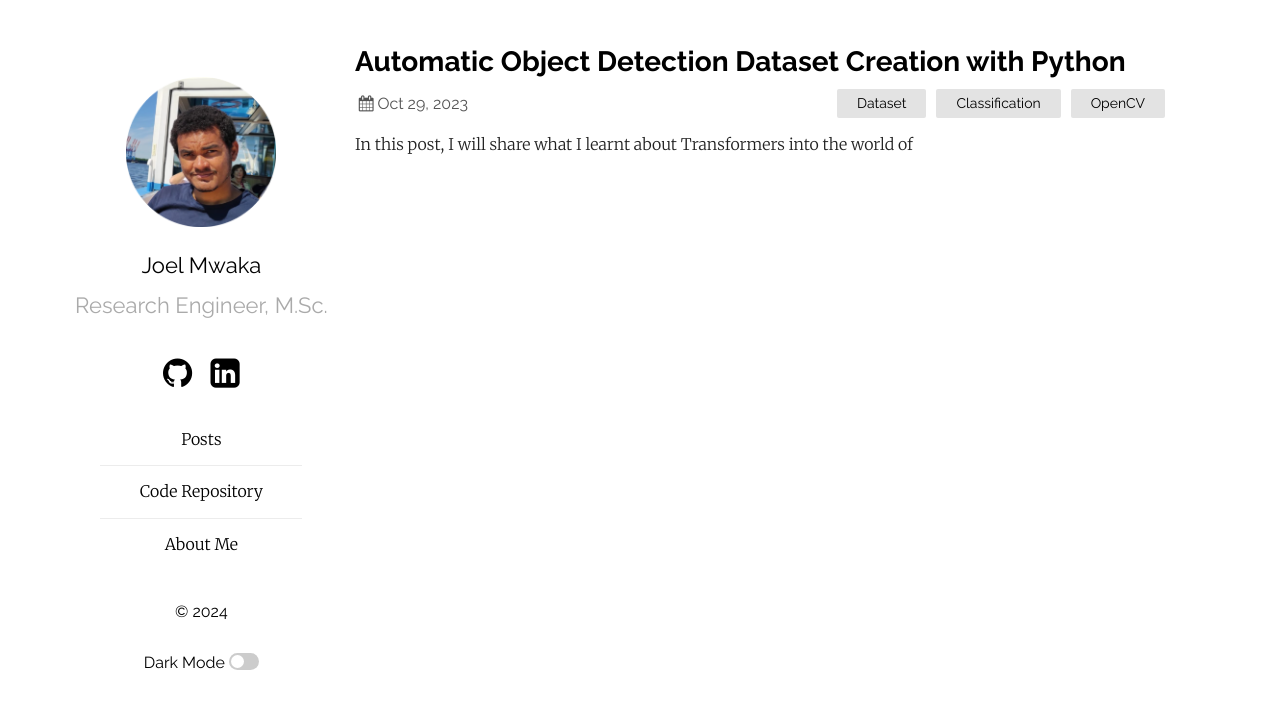
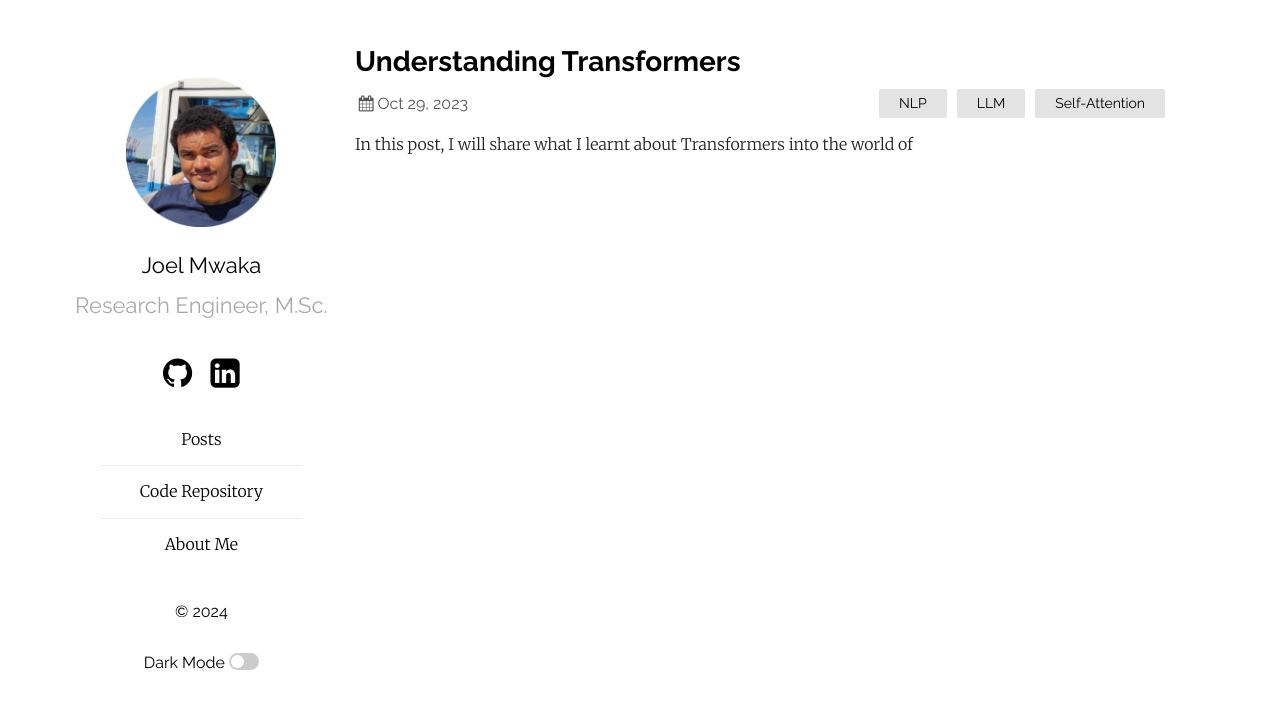
Before and after one commit to joelmwaka/joelmwaka.github.io, a Jekyll site: the page built from _posts/2024-07-21-transformers.md, in a window 1280 px wide. Shown: the top 709 px of the page. Built offline with Jekyll 4.4.1, drawn with Linux system fonts in a browser that asks for light colours.

Commit message:
Working on rnn article - second push

```diff
--- a/_posts/2024-07-21-transformers.md
+++ b/_posts/2024-07-21-transformers.md
@@ -1,8 +1,8 @@
 ---
 layout: post
-title:  "Automatic Object Detection Dataset Creation with Python"
+title:  "Understanding Transformers"
 date:   2023-10-29 10:00:00 +0000
-categories: Dataset Classification OpenCV
+categories: NLP LLM Self-Attention
 ---
 
 In this post, I will share what I learnt about Transformers into the world of
```
